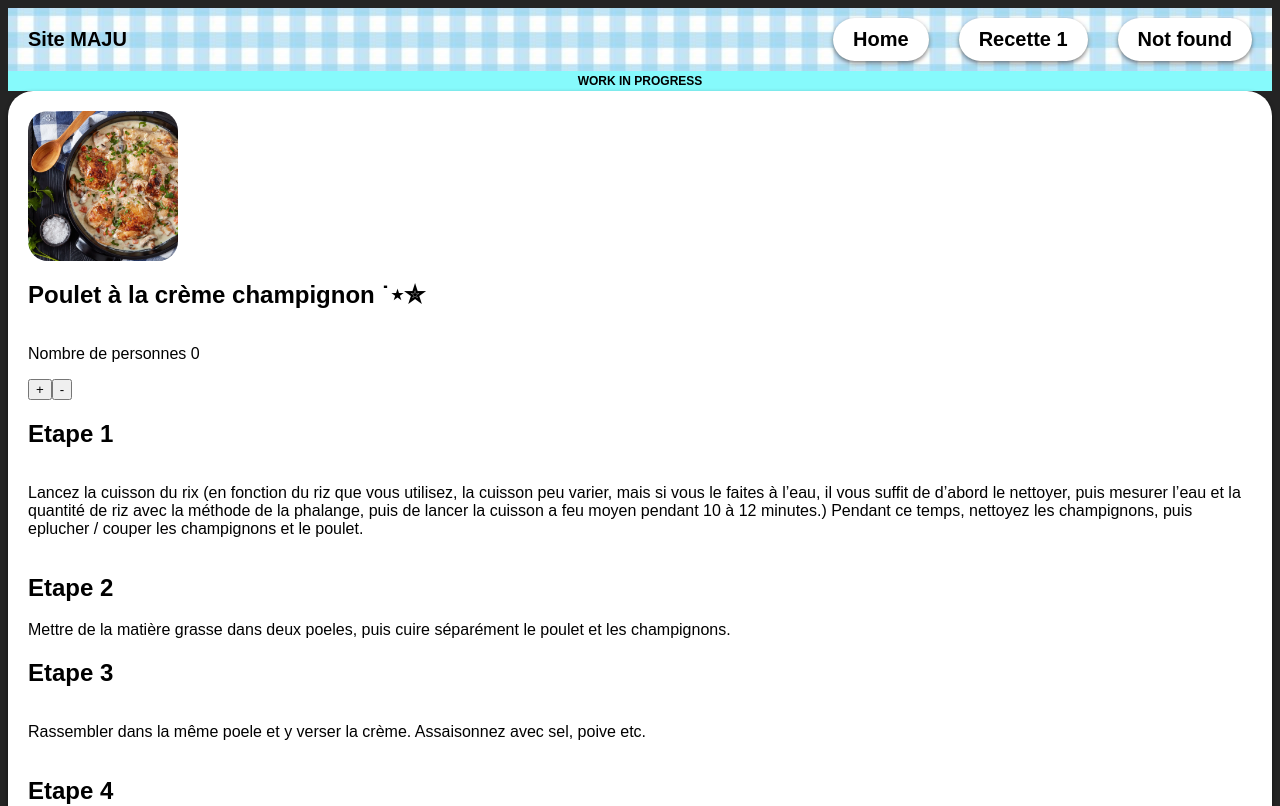
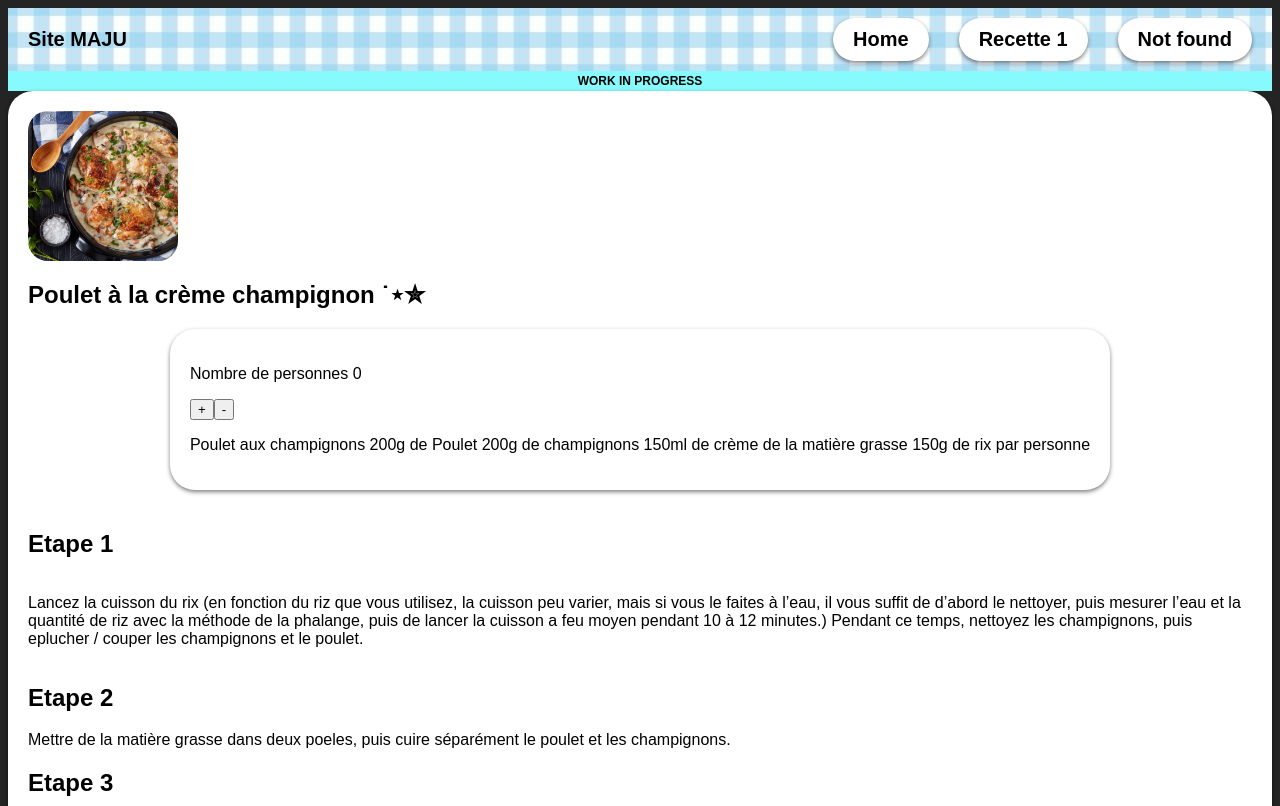
Before and after one commit to yorutx/RecettesReact, a React (Vite) app: page /recette1 in a window 1280 px wide. Shown: the top 806 px of the page. Built offline with nearby package versions, Linux system fonts and the light colour scheme.

Commit message:
[ADD] ingrédients et style de base

```diff
--- a/src/pages/recette1/index.tsx
+++ b/src/pages/recette1/index.tsx
@@ -21,10 +21,21 @@ function Recette1() {
                 <div style={styles.recette}>
                     <img src={mainImg} style={{ width:'150px', height:'100%', maxHeight:'500px', borderRadius:20}} alt="MainImg" />
                     <h1>Poulet à la crème champignon ˙⋆✮</h1>
-                    <div>
-                        <p>Nombre de personnes {count}</p>
-                        <button onClick={handleClickBonus}> + </button>
-                        <button onClick={handleClickMinus}> - </button>
+
+                    <div style={styles.ingredients}>
+                        <div>
+                            <p>Nombre de personnes {count}</p>
+                            <button onClick={handleClickBonus}> + </button>
+                            <button onClick={handleClickMinus}> - </button>
+                        </div>
+                        <p>
+                            Poulet aux champignons
+                            200g de Poulet
+                            200g de champignons
+                            150ml de crème
+                            de la matière grasse
+                            150g de rix par personne
+                        </p>
                     </div>
                     <h2>Etape 1</h2>
                     <p>
--- a/src/pages/recette1/styles.ts
+++ b/src/pages/recette1/styles.ts
@@ -36,4 +36,16 @@ export const styles = {
         boxShadow: '0 2px 4px rgba(0,0,0,0.5)',
     } as CSSProperties,
 
+    ingredients: {
+        margin : '0 auto',
+        justifyContent : 'left',
+        alignItems : 'left',
+        textAlign : 'left',
+        color : 'black',
+        backgroundColor: 'rgb(255, 255, 255)',
+        borderRadius: 25, padding: '20px',
+        marginBottom: '20px',
+        boxShadow: '0 2px 4px rgba(0,0,0,0.5)',
+
+    } as CSSProperties,
 };
```
